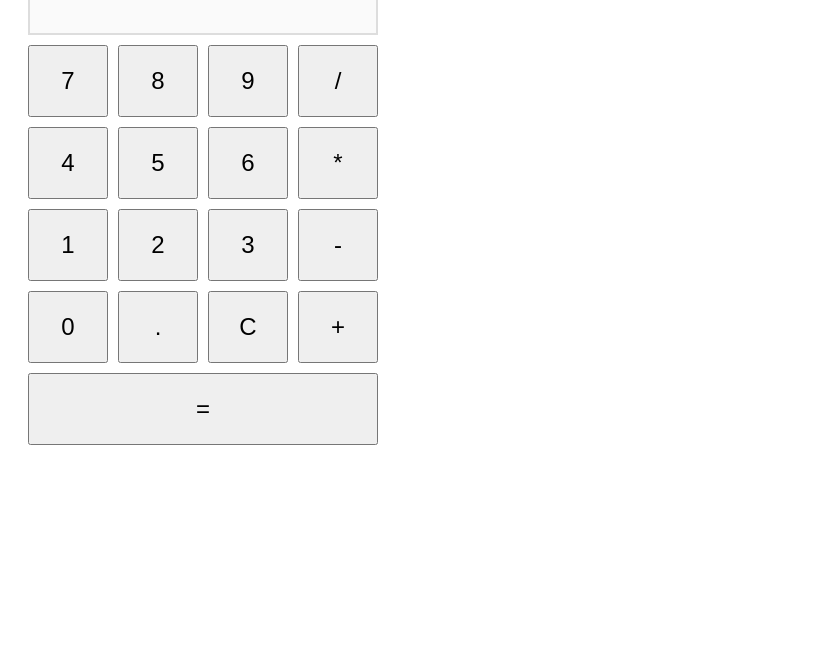
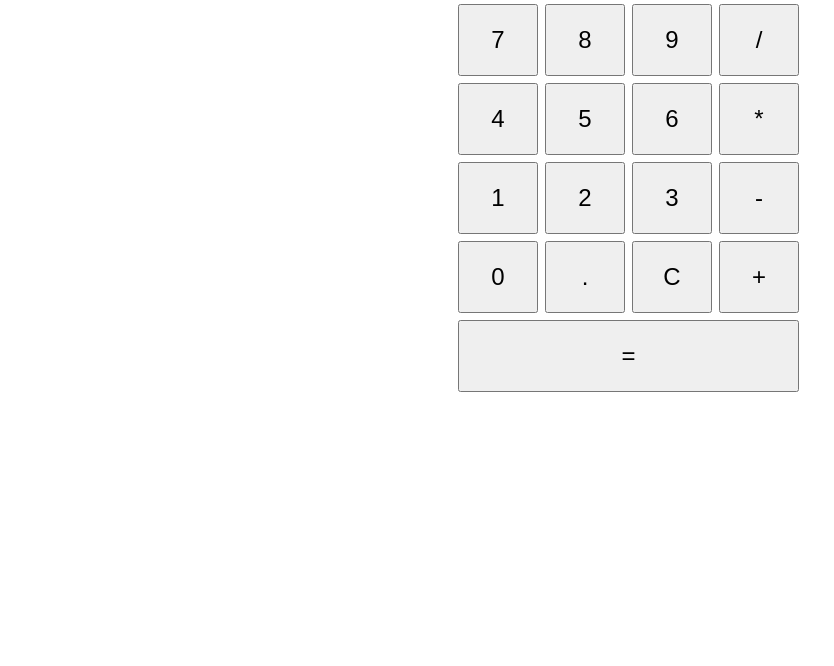
Before and after one commit to Nimmee/calculator, a plain HTML site: page index.html in a window 1280 px wide. Shown: the part 134-800 px from the top of the page, without its empty margins (0-834 px from the left). Drawn offline with Linux system fonts and the light colour scheme.

Commit message:
Update index.html

```diff
--- a/index.html
+++ b/index.html
@@ -5,8 +5,8 @@
   <meta name="viewport" content="width=device-width, initial-scale=1.0">
   <title>Basic Calculator</title>
   <style>
-    body { font-family: Arial, sans-serif; padding: 20px; }
-    .calculator { display: grid; grid-template-columns: repeat(4, 80px); gap: 10px; }
+     body { font-family: Arial, sans-serif; padding: 20px;text-align: center;margin-top:-30px; }
+    .calculator { display: grid; grid-template-columns: repeat(4, 80px); gap: 7px; margin-left: 430px;  }
     button { padding: 20px; font-size: 1.5rem; cursor: pointer; }
     #result { grid-column: span 4; font-size: 2rem; text-align: right; padding: 10px; border: 2px solid #ddd; }
   </style>
```
